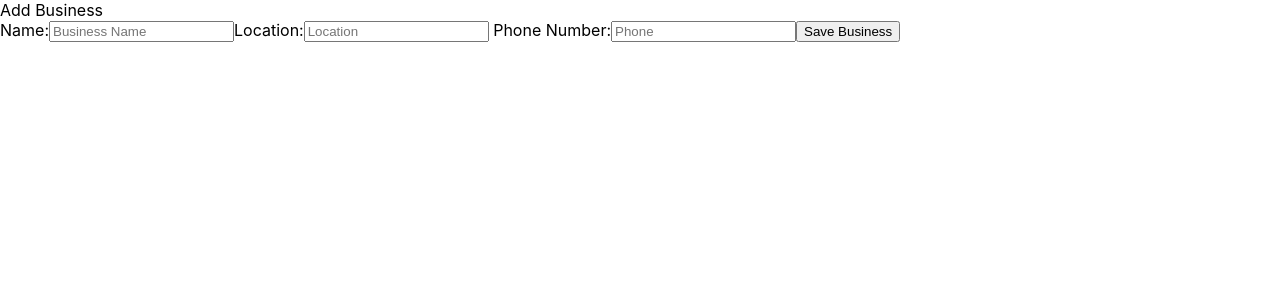
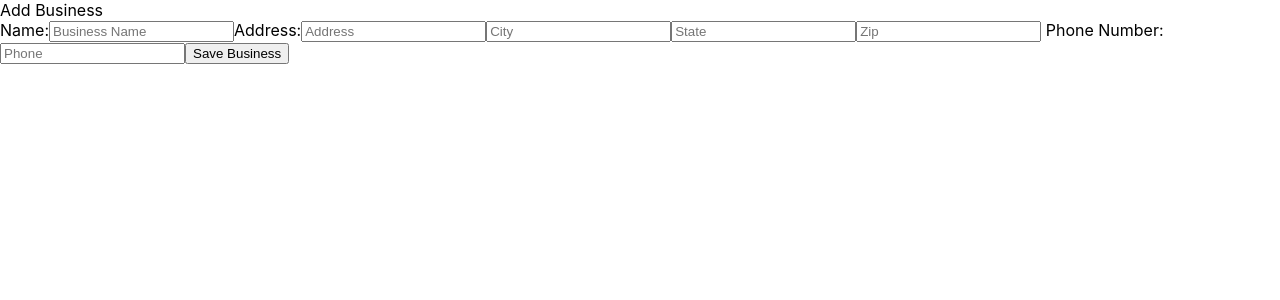
Before and after one commit to cjgroff/my-yelp, a React (Create React App) app: page /add in a window 1280 px wide. Shown: the top 300 px of the page. Built offline with nearby package versions, Linux system fonts and the light colour scheme.

Commit message:
Location checker

```diff
--- a/src/App.js
+++ b/src/App.js
@@ -9,6 +9,7 @@ import {
 } from "react-router-dom";
 import Login from './components/Login';
 import AddBusiness from "./components/AddBusiness"
+import Business from './components/Business';
 
 
 function App() {
@@ -21,6 +22,7 @@ function App() {
         </Route>
         <Route path='/add' render={props => <AddBusiness {...props} />}/>
         <Route path='/update' render={props => <AddBusiness update="true" {...props} />}/>
+        <Route path='/business' render={props => <Business  {...props} />}/>
         {/*<Route path='/quiz' render={props => <Quiz {...props} />}/>
         <Route path='/imagesquiz' render={props => <Imagesquiz {...props} />}/>*/}
       </Switch>
--- a/src/components/AddBusiness.js
+++ b/src/components/AddBusiness.js
@@ -14,7 +14,7 @@ export default class AddBusiness extends React.Component{
         console.log("AddBusiness:",props)
 
         this.state ={finished: false, name: "",
-            location: "", phone: ""}
+            address: "",city: "",state:"",zip:"", phone: ""}
         if (props.update){
             this.state.update = true
             const id = props.location.state.id
@@ -22,8 +22,12 @@ export default class AddBusiness extends React.Component{
             const b = services.allbusinesses()[id]
             this.state.id = b.id
             this.state.name = b.name
-            this.state.location = b.location
+            this.state.address = b.address
+            this.state.city = b.city
+            this.state.state = b.state
+            this.state.zip = b.zip
             this.state.phone = b.phone
+            this.state.active = b.active
         }
     }
 onInputChange = (event) => {
@@ -35,7 +39,7 @@ onSubmit = (event) => {
         console.log('State:',this.state)
         this.setState({finished: true})
         const s = this.state
-        const b = {id : s.id,name: s.name, location: s.location, phone: s.phone}
+        const b = {id : s.id,name: s.name, active: s.active , address: s.address,city: s.city,state : s.state,zip: s.zip, phone: s.phone}
         if (this.state.update){
             services.updatebusiness(b)
         }
@@ -63,12 +67,33 @@ render(){
                     placeholder = "Business Name"
                     onChange={this.onInputChange}
                 ></input>
-            <label>Location:</label>
+            <label>Address:</label>
             <input
                 type="text"
-                name="location"
-                value={this.state.location}
-                placeholder = "Location"
+                name="address"
+                value={this.state.address}
+                placeholder = "Address"
+                onChange={this.onInputChange}
+            ></input>
+            <input
+                type="text"
+                name="city"
+                value={this.state.city}
+                placeholder = "City"
+                onChange={this.onInputChange}
+            ></input>
+            <input
+                type="text"
+                name="state"
+                value={this.state.state}
+                placeholder = "State"
+                onChange={this.onInputChange}
+            ></input>
+            <input
+                type="text"
+                name="zip"
+                value={this.state.zip}
+                placeholder = "Zip"
                 onChange={this.onInputChange}
             ></input>
             <label> Phone Number:</label>
--- a/src/components/Business.js
+++ b/src/components/Business.js
@@ -1,11 +1,11 @@
 import React from 'react';
-
+import services from "../services/services"
 export default class Business extends React.Component{
     constructor(props){
         super(props)
-        //console.log("Home ctor,props",props)
-        this.state = {searchtext:"What are you looking for?"}
+        console.log("business ctor,props",props)
+        this.state = {ids: props.location.state.bs }
     }
     render(){
-        return (<div>x</div>)
+        return (<div>{this.state.ids}</div>)
     }}
--- a/src/components/Home.js
+++ b/src/components/Home.js
@@ -6,6 +6,8 @@ import {
     Link
   } from "react-router-dom";
 import Searchpage from "./Searchpage"
+import Business from './Business';
+
 class Home extends React.Component{
     constructor(props){
         super(props)
@@ -32,6 +34,7 @@ class Home extends React.Component{
         }
 
         return (
+
             <div>
                 <div className="loginButton">
                     {username.length > 0 ?
--- a/src/components/Searchpage.js
+++ b/src/components/Searchpage.js
@@ -3,21 +3,36 @@ import {
     BrowserRouter,
     Switch,
     Route,
-    Link
+    Link,
+    Redirect
   } from "react-router-dom";
 import services from "../services/services"
   class Searchpage extends React.Component{
     constructor(props){
         super(props)
         //console.log("Home ctor,props",props)
-        this.state = {searchtext:"",businesses:[]}
+        this.state = {searchtext:"",businesses:[], showbusiness: false, city:"", state: ""}
+
+    }
+    onSubmit = (event) => {
+        this.setState({showbusiness: true})
+        event.preventDefault();
     }
     livesearch = (event) => {
         const text = event.target.value;
-        const businesses = services.findbusinesses(text)
+        const businesses = services.findbusinesses(text,this.state.city,this.state.state)
         console.log("Bus:",businesses)
         this.setState({ businesses: businesses,searchtext: text});
     }
+    citysearch = (event) => {
+        const text = event.target.value;
+        this.setState({ city: text,});
+    }
+    statesearch =  (event) => {
+        const text = event.target.value;
+        this.setState({ state: text,});
+    }
+
     delete = (event) => {
         console.log("delete", event.target.getAttribute("business"))
         services.deletebusiness(event.target.getAttribute("business"))
@@ -25,10 +40,11 @@ import services from "../services/services"
     }
 
     render(){
-
-        const buslist= this.state.businesses.filter(b => b.active).map(
+        console.log(services.allbusinesses())
+        const buslist= this.state.businesses.filter(b => b.active)
+        const busdiv= buslist.map(
             (b) => <div>
-                {b.name},{b.location},{b.phone}
+                {b.name}, {b.address}, {b.city}, {b.state} {b.zip}, {b.phone}
                 <Link
                     to={{
                     pathname: "/update",
@@ -37,24 +53,54 @@ import services from "../services/services"
              >Update</Link>
              <a  onClick={this.delete} business= {b.id} >Delete</a>
             </div>
+        )
 
-        )
+
+        if (this.state.showbusiness) {
+            const bs = buslist.map(b => b.id)
+            console.log('bs:', bs)
+            let to= {pathname: '/business', state: { bs: bs } };
+            return (
+                <Redirect to={to} />
+            );
+
+        }
+
+
         return(
         <div>
                 <form onSubmit={this.onSubmit}>
-
+                    <p>Where should I look?</p>
                     <input
                         type="text"
-                        name="username"
+                        value={this.state.searchcity}
+                        placeholder = "What city are you in?"
+                        onChange={this.citysearch}
+                    ></input>
+                    <input
+                        type="text"
+                        value={this.state.searchstate}
+                        placeholder = "What state are you in?"
+                        onChange={this.statesearch}
+                    ></input>
+
+                    <br/>
+                    <p>What should I look for?</p>
+                    <input
+                        type="text"
                         value={this.state.searchtext}
                         placeholder = "What are you looking for?"
                         onChange={this.livesearch}
                     ></input>
                     <button type="submit">Search</button>
 
+
+
+
+
                 </form>
-                Result:{buslist.length}
-                {buslist}
+                Result:{busdiv.length}
+                {busdiv}
 
         </div>
         )
--- a/src/services/services.js
+++ b/src/services/services.js
@@ -1,24 +1,40 @@
 import AddBusiness from "../components/AddBusiness";
 
 let businesses = [
-    {id : 0 , active : true,name:"Panda Express",location:"1303 E University Blvd, Tucson, AZ 85719",
+    {id : 0 , active : true,name:"Panda Express",
+    address:"1303 E University Blvd",city: "Tucson",state: "AZ", zip: "85719",
     phone:"(520)626-3750"},
     {id : 1 ,active : true,name:"Chipotle Mexican Grill",
-    location:"905 E University Blvd Ste 149, Tucson, AZ 85719",
+    address:"905 E University Blvd Ste 149", city: "Tucson", state: "AZ", zip: "85719",
     phone:"(520)628-7967"},
     {id : 2,active : true,name:"Burger King",
-    location:"454 W Grant Rd, Tucson, AZ 85705",
+    address:"454 W Grant Rd", city:"Tucson", state:"AZ", zip:"85705",
     phone:"(520) 622-2752"}
 ]
+function strinc (str,inc){
+    return (
+    str.toLowerCase().includes(inc.toLowerCase())
+    )
+}
 const services = {
-    findbusinesses:(text) => {
+    findbusinesses:(text,city,state) => {
+        if (text == ""){
+            return []
+        }
+        let x = businesses.filter(b => strinc(b.name,text) && strinc(b.city,city) && strinc(b.state,state))
+        if (x){
+            return x
+        }
+        else{
+            return []
+        }
 
-
-    return(
-        businesses.slice(0,text.length)
-    )
+   // return(
+   //     businesses.slice(0,text.length)
+   // )
     },
     addbusiness:(business) => {
+        business.active = true
         business.id = businesses.length
         businesses.push(business)
     },
@@ -34,7 +50,8 @@ const services = {
     }
     ,
     allbusinesses:() => {
-       return(businesses)
+       return businesses
     }
+
 }
 export default services;
```
